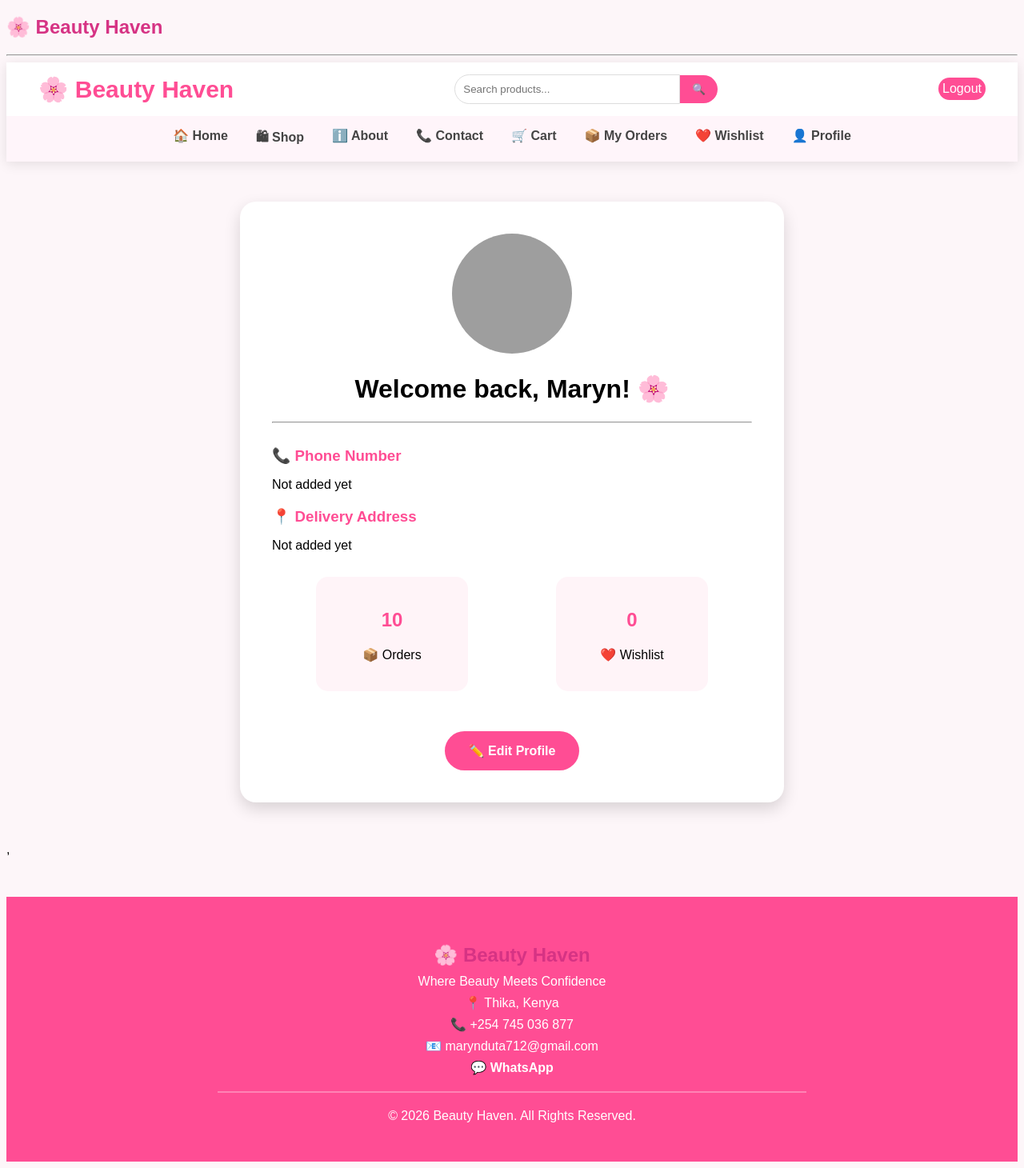
After one commit to Nduta-shannen/Beauty-haven, a Django app: page /profile/ in a window 1280 px wide. The commit adds this page. Shown: the whole page at 80% size. Run offline with Django 5.2, Linux system fonts and the light colour scheme; a user stored in the database is signed in; data comes from the database, SQL or seed files in the repository; both versions use the stored data as it was after the commit; grey boxes are pictures that could not be loaded.

Commit message:
Added user profile feature

```diff
--- a/beautyhaven/settings.py
+++ b/beautyhaven/settings.py
@@ -37,7 +37,7 @@
     'django.contrib.sessions',
     'django.contrib.messages',
     'django.contrib.staticfiles',
-    'store',
+    'store.apps.StoreConfig',
 ]
 
 MIDDLEWARE = [
--- a/store/admin.py
+++ b/store/admin.py
@@ -1,5 +1,5 @@
 from django.contrib import admin
-from.models import Products, Category, Cart, Order, OrderItem,Review
+from.models import Products, Category, Cart, Order, OrderItem,Review, Profile
 
 admin.site.register(Products)
 admin.site.register(Category)
@@ -7,4 +7,5 @@
 admin.site.register(Order)
 admin.site.register(OrderItem)
 admin.site.register(Review)
+admin.site.register(Profile)
 # Register your models here.
--- a/store/apps.py
+++ b/store/apps.py
@@ -2,4 +2,8 @@
 
 
 class StoreConfig(AppConfig):
+    default_auto_field = 'django.db.models.BigAutoField'
     name = 'store'
+
+    def ready(self):
+        import store.signals
--- a/store/models.py
+++ b/store/models.py
@@ -88,3 +88,14 @@
 
     def __str__(self):
         return f"{self.user.username} - {self.product.name}"
+
+    from django.contrib.auth.models import User
+
+class Profile(models.Model):
+    user = models.OneToOneField(User, on_delete=models.CASCADE)
+    phone = models.CharField(max_length=15, blank=True)
+    address = models.TextField(blank=True)
+    profile_image = models.ImageField(upload_to='profiles/', default='default.jpg')
+
+    def __str__(self):
+        return self.user.username
--- a/store/static/style/main.css
+++ b/store/static/style/main.css
@@ -476,3 +476,72 @@
     border-radius:10px;
     border:1px solid #ddd;
 }
+
+/* PROFILE */
+
+.profile-container{
+    display:flex;
+    justify-content:center;
+    margin:50px 0;
+}
+
+.profile-card{
+    background:white;
+    width:600px;
+    padding:40px;
+    border-radius:20px;
+    box-shadow:0 8px 20px rgba(0,0,0,.15);
+    text-align:center;
+}
+
+.profile-image,
+.profile-placeholder{
+    width:150px;
+    height:150px;
+    border-radius:50%;
+    margin:auto;
+}
+
+.profile-image{
+    object-fit:cover;
+}
+
+.profile-placeholder{
+    background:#ff4d94;
+    color:white;
+    display:flex;
+    justify-content:center;
+    align-items:center;
+    font-size:60px;
+}
+
+.profile-info{
+    text-align:left;
+    margin-top:30px;
+}
+
+.profile-info h3{
+    color:#ff4d94;
+    margin-bottom:5px;
+}
+
+.profile-info p{
+    margin-bottom:20px;
+}
+
+.profile-stats{
+    display:flex;
+    justify-content:space-around;
+    margin:30px 0;
+}
+
+.stat-box{
+    background:#fff4f8;
+    padding:20px;
+    border-radius:15px;
+    width:150px;
+}
+
+.stat-box h2{
+    color:#ff4d94;
+}
--- /dev/null
+++ b/store/templates/store/profile.html
@@ -0,0 +1,53 @@
+{% extends 'main.html' %}
+
+{% block content %}
+
+<div class="profile-container">
+
+    <div class="profile-card">
+
+        {% if profile.profile_image %}
+            <img src="{{ profile.profile_image.url }}" class="profile-image">
+        {% else %}
+            <div class="profile-placeholder">
+                👤
+            </div>
+        {% endif %}
+
+        <h1>Welcome back, {{ request.user.username|title }}! 🌸</h1>
+
+        <hr>
+
+        <div class="profile-info">
+
+            <h3>📞 Phone Number</h3>
+            <p>{{ profile.phone|default:"Not added yet" }}</p>
+
+            <h3>📍 Delivery Address</h3>
+            <p>{{ profile.address|default:"Not added yet" }}</p>
+
+        </div>
+
+        <div class="profile-stats">
+
+            <div class="stat-box">
+                <h2>{{ request.user.order_set.count }}</h2>
+                <p>📦 Orders</p>
+            </div>
+
+            <div class="stat-box">
+                <h2>{{ request.user.wishlist_set.count }}</h2>
+                <p>❤️ Wishlist</p>
+            </div>
+
+        </div>
+
+        <a href="{% url 'edit_profile' %}" class="cart-btn">
+            ✏️ Edit Profile
+        </a>
+
+    </div>
+
+</div>
+
+{% endblock %}
--- a/store/urls.py
+++ b/store/urls.py
@@ -21,4 +21,6 @@
     path("order-success/<int:order_id>/", views.order_success, name="order_success"),
     path("wishlist/add/<int:pk>/", views.add_to_wishlist, name="add_to_wishlist"),
     path("wishlist/", views.wishlist, name="wishlist"),
+    path("profile/", views.profile, name="profile"),
+    path("profile/edit/", views.edit_profile, name="edit_profile"),
 ]
--- a/store/views.py
+++ b/store/views.py
@@ -1,10 +1,10 @@
 from django.shortcuts import render, redirect
 from django.contrib.auth.decorators import login_required
-from .models import Products, Category, Cart, Order, OrderItem, Review, Wishlist
+from .models import Products, Category, Cart, Order, OrderItem, Review, Wishlist, Profile
 from django.contrib.auth.forms import UserCreationForm
 from django.contrib import messages
 from urllib.parse import quote
-
+from .forms import ProfileForm
 
 def home(request):
     print(request.user)
@@ -233,3 +233,37 @@
     }
 
     return render(request, "store/wishlist.html", context)
+
+from django.contrib.auth.decorators import login_required
+
+@login_required
+def profile(request):
+    profile = request.user.profile
+
+    return render(request, "store/profile.html", {
+        "profile": profile
+    })
+
+
+
+@login_required
+def edit_profile(request):
+    profile = request.user.profile
+
+    if request.method == "POST":
+        form = ProfileForm(
+            request.POST,
+            request.FILES,
+            instance=profile
+        )
+
+        if form.is_valid():
+            form.save()
+            return redirect("profile")
+
+    else:
+        form = ProfileForm(instance=profile)
+
+    return render(request, "store/edit_profile.html", {
+        "form": form
+    })
--- a/templates/navbar.html
+++ b/templates/navbar.html
@@ -45,6 +45,8 @@
         <a href="{% url 'orders' %}">📦 My Orders</a>
 
         <a href="{% url 'wishlist' %}">❤️ Wishlist</a>
+
+        <a href="{% url 'profile' %}">👤 Profile</a>
     </div>
 
 </header>
```
Also changed, not shown: store/forms.py (added, +7 -0 lines), store/signals.py (added, +15 -0 lines), store/templates/store/edit_profile.html (added, +21 -0 lines), db.sqlite3, media/profiles/Snap_love.jpg (added), store/migrations/0008_profile.py (added).
